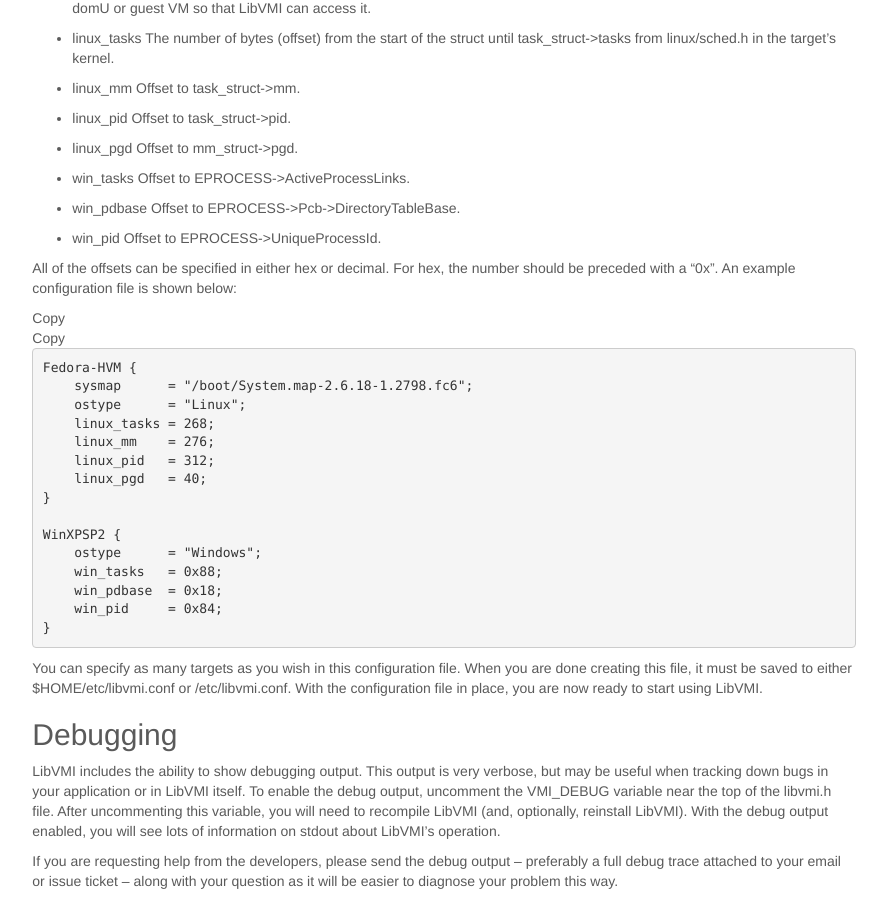
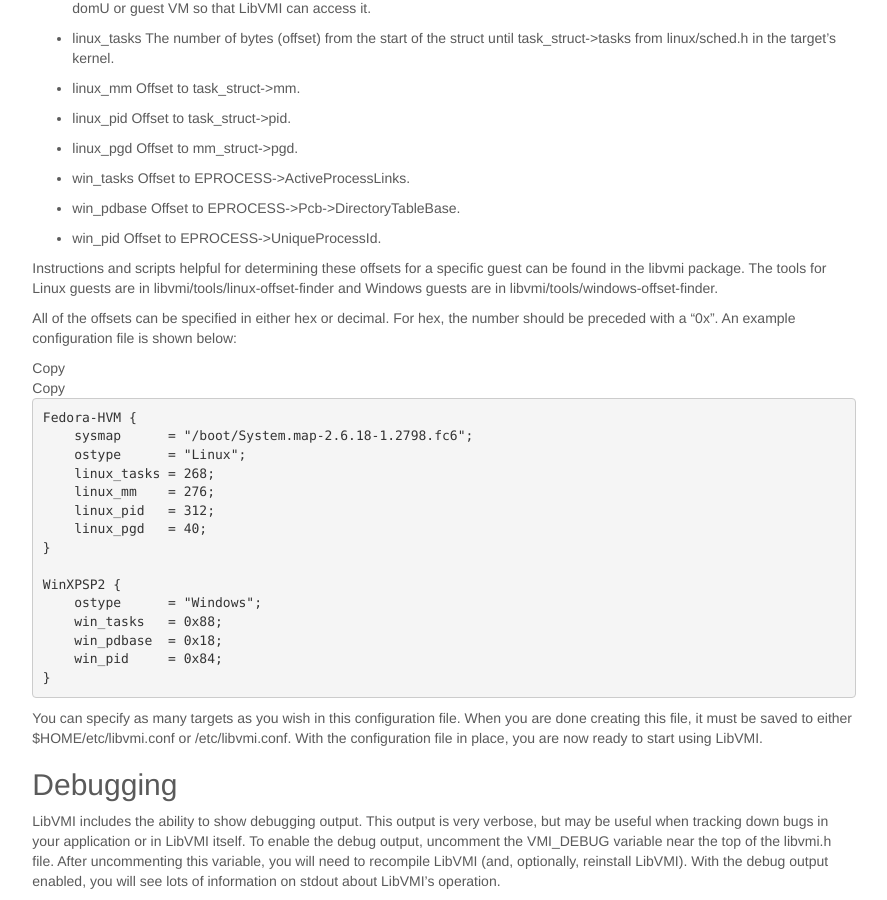
Before and after one commit to libvmi/libvmi.github.io, a Jekyll site: the page built from docs/gcode-install.md, in a window 1280 px wide and 900 px high, scrolled down 1675 px. Shown: the whole window, without its empty margins (196-1083 px from the left). Built offline with Jekyll 4.4.1, drawn with Linux system fonts in a browser that asks for light colours.

Commit message:
Update geode-install.md re: automated offset tools
Added a paragraph about the location of automated the automated offset locating tools for configuring libvmi.conf.

```diff
--- a/docs/gcode-install.md
+++ b/docs/gcode-install.md
@@ -122,6 +122,11 @@ are required for Windows. The available keys are listed below:
 
 * win\_pid Offset to EPROCESS->UniqueProcessId.
 
+Instructions and scripts helpful for determining these offsets for a
+specific guest can be found in the libvmi package. The tools for Linux
+guests are in libvmi/tools/linux-offset-finder and Windows guests are
+in libvmi/tools/windows-offset-finder.
+
 All of the offsets can be specified in either hex or decimal. For hex,
 the number should be preceded with a "0x". An example configuration
 file is shown below:
```
